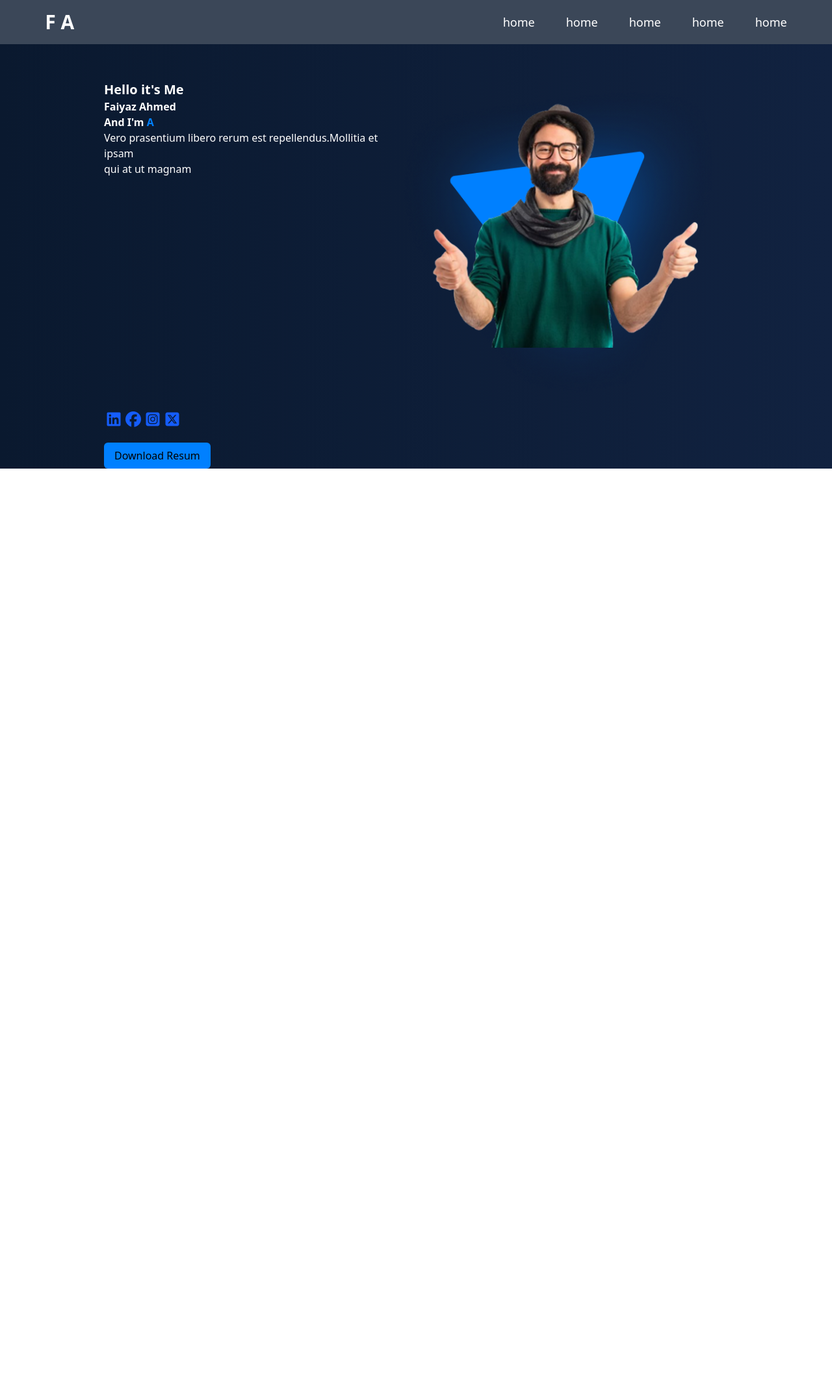
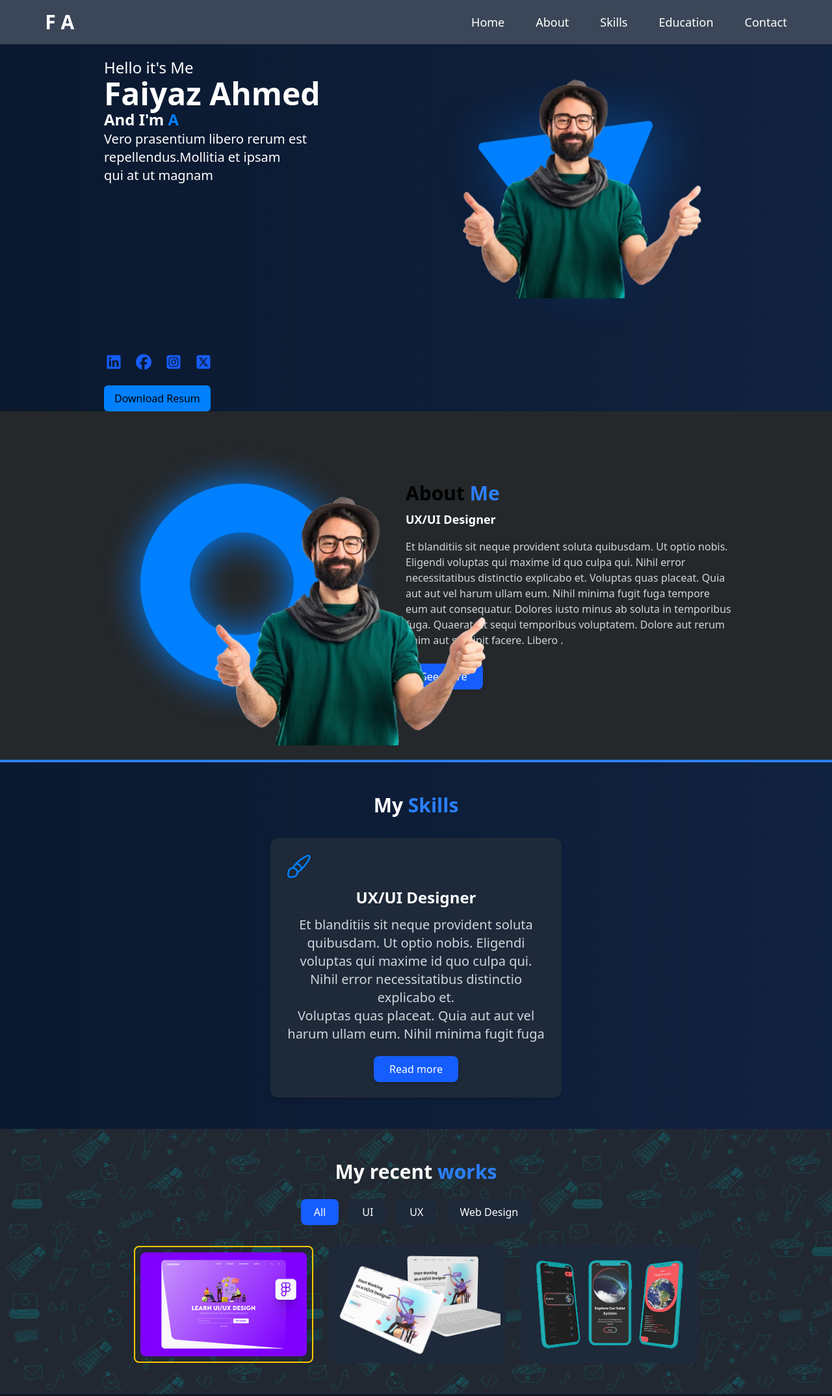
Before and after one commit to alifhossinsajjad/TAILWIND-PROJECT, a plain HTML site: page index.html in a window 1280 px wide. Shown: the top 2148 px of the page at 65% size. Before the commit the page ends 800 px from the top, so only its background shows below. Drawn offline with nearby package versions, Linux system fonts and the light colour scheme.

Commit message:
first commit

```diff
--- a/index.html
+++ b/index.html
@@ -21,11 +21,11 @@
           <h1 class="text-3xl font-bold text-center">F A</h1>
 
           <ul class="hidden lg:flex text-lg gap-12">
-            <li><a href="">home</a></li>
-            <li><a href="">home</a></li>
-            <li><a href="">home</a></li>
-            <li><a href="">home</a></li>
-            <li><a href="">home</a></li>
+            <li><a href="">Home</a></li>
+            <li><a href="">About</a></li>
+            <li><a href="">Skills</a></li>
+            <li><a href="">Education</a></li>
+            <li><a href="">Contact</a></li>
           </ul>
         </div>
       </nav>
@@ -35,7 +35,7 @@
       <section>
         <div class="w-9/12 mx-auto">
           <!-- Right side -->
-          <div class="flex justify-between pt-14">
+          <div class="flex justify-between pt-5">
             <div class="flex justify-center relative order-1 lg:order-2">
               <img src="images/Polygon.png" alt="" />
               <img src="images/banner.png" alt="" class="absolute top-5" />
@@ -43,18 +43,18 @@
 
             <div >
               <div class=" items-center order-2 lg:order-1 ">
-                <h2 class="text-xl text-white font-bold">Hello it's Me</h2>
-                <h1 class="texxt-2xl text-white font-bold">Faiyaz Ahmed</h1>
-                <h2 class="text-md tex text-white font-bold">And I'm <span class="text-md text-[#0080FF] font-bold">A</span></h2>
-                <p class="text-white">
+                <h2 class="text-2xl text-white ">Hello it's Me</h2>
+                <h1 class="text-5xl text-white font-bold">Faiyaz Ahmed</h1>
+                <h2 class="text-2xl tex text-white font-bold">And I'm <span class="text-md text-[#0080FF]">A</span></h2>
+                <p class="text-white text-md text-xl">
                   Vero prasentium libero rerum est repellendus.Mollitia et ipsam
-                  <br />qui at ut magnam
+                  <br/>qui at ut magnam
                 </p>
               </div>
             </div>
           </div>
 
-          <div class="flex list-none text-2xl text-blue-600 mb-5">
+          <div class="flex list-none text-2xl text-blue-600 mb-5 gap-4">
                 <li><i class="fa-brands fa-linkedin"></i></li>
                 <li><i class="fa-brands fa-facebook"></i></li>
                 <li><i class="fa-brands fa-square-instagram"></i></li>
@@ -64,13 +64,112 @@
           <!-- Button Div -->
           <div class="mt-5">
             <button
-              class="bg-[#0080FF] rounded-md px-4 py-2 shadow[0_0px_10px_10px_rgba(0,128,255,0.6)]"
-            >
-              Download Resum
-            </button>
+              class="bg-[#0080FF] rounded-md px-4 py-2 shadow[0_0px_10px_10px_rgba(0,128,255,0.6)]">
+              Download Resum</button>
           </div>
         </div>
       </section>
     </main>
+
+
+    <!-- About Me Section -->
+
+    <section class="bg-[#25282A] border-b-4 border-blue-500 py-12">
+      <div class="max-w-5xl mx-auto flex flex-col md:flex-row items-center gap-8 px-6">
+
+        <!-- Profile Image -->
+        <div class="flex-shrink-0">
+          <img src="images/rouded.png" alt="" class="w-110 h-110 rounded-full border-blue-500 object-cover">
+          <img src="images/banner.png" alt="" class=" absolute top-187 left-65">
+        </div>
+
+      <!-- Text Content -->
+      <div>
+        <h2 class="text-3xl font-bold">About <span class="text-blue-500">Me</span></h2>
+        <h3 class="text-lg text-white font-bold mt-2">UX/UI Designer</h3>
+        <p class="mt-4 text-gray-300">Et blanditiis sit neque provident soluta quibusdam. Ut optio nobis. Eligendi voluptas qui maxime id quo culpa qui. Nihil error necessitatibus distinctio explicabo et. Voluptas quas placeat. Quia aut aut vel harum ullam eum. Nihil minima fugit fuga tempore eum aut consequatur. Dolores iusto minus ab soluta in temporibus fuga. Quaerat sit sequi temporibus voluptatem. Dolore aut rerum enim aut suscipit facere. Libero .</p>
+        <button class="mt-6 px-6 py-2 bg-blue-600 hover:bg-blue-700 text-white font-medium rounded-lg shadow-md">
+          See More
+        </button>
+      </div>
+      </div>
+   </section>
+
+    <!-- My Skills Section -->
+    <section class="bg-gradient-to-r from-[#0A192F] to-[#112240]  py-12">
+      <div class=" max-w-4xl mx-auto text-center px-6">
+        <h2 class="text-3xl text-white font-bold">My <span class="text-blue-500">Skills</span></h2>
+
+        <!-- Card -->
+        <div class="bg-gray-800 p-6 rounded-xl shadow-md mt-8 max-w-md mx-auto">
+          <div class="text-blue-500 text-3xl mb-3">
+            <img src="images/brush.png" alt="" class="items-center">
+          </div>
+            <h3 class="text-2xl text-white font-semibold">UX/UI Designer</h3>
+            <p class="mt-3 text-gray-300 text-xl">Et blanditiis sit neque provident soluta quibusdam. Ut optio nobis. Eligendi voluptas qui maxime id quo culpa qui. Nihil error necessitatibus distinctio explicabo et. <br>
+            Voluptas quas placeat. Quia aut aut vel harum ullam eum. Nihil minima fugit fuga</p>
+            <button class="mt-5 px-6 py-2 bg-blue-600 hover:bg-blue-700 text-white rounded-lg shadow-md">Read more</button>
+        </div>
+      </div>
+    </section>
+
+
+    <!-- My Recent Works -->
+    <section class=" bg-[url('images/Projects_bg.png')] bg-cover bg-center py-12 relative">
+
+    <div class="max-w-6xl mx-auto px-6 text-center">
+
+      <h2 class="text-3xl text-white font-bold mb-6">My recent <span class="text-blue-500">works</span></h2>
+
+      <!-- Filter Buttons -->
+      <div class="flex justify-center gap-4 mb-8">
+        <button class="px-5 py-2 p-20 text-white bg-blue-600 hover:bg-blue-700 rounded-lg">All</button>
+        <button class="px-5 py-2 text-white bg-gray-800 hover:bg-blue-600 rounded-lg">UI</button>
+        <button class="px-5 py-2 text-white bg-gray-800 hover:bg-blue-600 rounded-lg">UX</button>
+        <button class="px-5 py-2 text-white bg-gray-800 hover:bg-blue-600 rounded-lg">Web Design</button>
+      </div>
+
+      <!-- Work Gallery -->
+      <div class="flex justify-center gap-6 flex-wrap">
+        <div class="p-2 border-2 border-yellow-400 rounded-lg">
+          <img src="images/project_01.png" alt="Work 1" class="w-64 h-40 object-cover rounded-lg">
+        </div>
+        <div class="p-2 bg-gray-800 rounded-lg">
+          <img src="images/project_02.png" alt="Work 2" class="w-64 h-40 object-cover rounded-lg">
+        </div>
+        <div class="p-2 bg-gray-800 rounded-lg">
+          <img src="images/project_03.png" alt="Work 3" class="w-64 h-40 object-cover rounded-lg">
+        </div>
+      </div>
+    </div>
+    </section>
+
+    <!-- Contact Section -->
+    <section class="py-12 bg-gray-900">
+    <div class="max-w-3xl mx-auto px-6">
+      <h2 class="text-2xl text-white font-bold text-center mb-8">Contact <span class="text-blue-500">Me?</span></h2>
+
+      <form action="#" method="POST" class="space-y-6">
+        <!-- Name Fields -->
+        <div class="grid grid-cols-1 md:grid-cols-2 gap-6">
+          <input type="text" placeholder="First Name" class="w-full px-4 py-3 rounded-md bg-[#1E1E1E] text-white focus:ring-2 focus:ring-blue-500 outline-none">
+          <input type="text" placeholder="Last Name" class="w-full px-4 py-3 rounded-md bg-[#1E1E1E] text-white focus:ring-2 focus:ring-blue-500 outline-none">
+        </div>
+
+        <!-- Email -->
+        <input type="email" placeholder="Email" class="w-full px-4 py-3 rounded-md bg-[#1E1E1E] text-white focus:ring-2 focus:ring-blue-500 outline-none">
+
+        <!-- Message -->
+        <input type="text" rows="5" placeholder="Your Message" class="w-full px-4 py-15 rounded-md bg-[#1E1E1E] text-white focus:ring-2 focus:ring-blue-500 outline-none"></input>
+
+        <!-- Button -->
+        <div class="text-center">
+          <button type="submit" class="px-6 py-3 bg-blue-600 hover:bg-blue-700 rounded-lg font-medium shadow-lg shadow-blue-500/50">
+            Send
+          </button>
+        </div>
+      </form>
+    </div>
+    </section>
   </body>
 </html>
```
